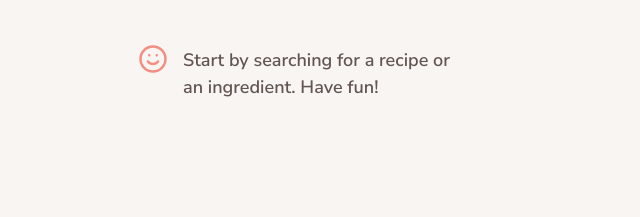
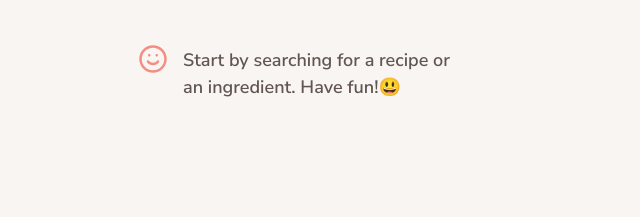
Before and after one commit to ZachAH/Forkin-Around, a website built with Parcel: page index.html in a window 1280 px wide. Shown: the part 154-371 px from the top of the page, 542-1182 px from the left. Built offline with nearby package versions, Linux system fonts and the light colour scheme.

```diff
--- a/index.html
+++ b/index.html
@@ -140,7 +140,7 @@
               <use href="src/img/icons.svg#icon-smile"></use>
             </svg>
           </div>
-          <p>Start by searching for a recipe or an ingredient. Have fun!</p>
+          <p>Start by searching for a recipe or an ingredient. Have fun!😃</p>
         </div>
 
         <!-- <div class="spinner">
```
Also changed, not shown: 1 other file.
